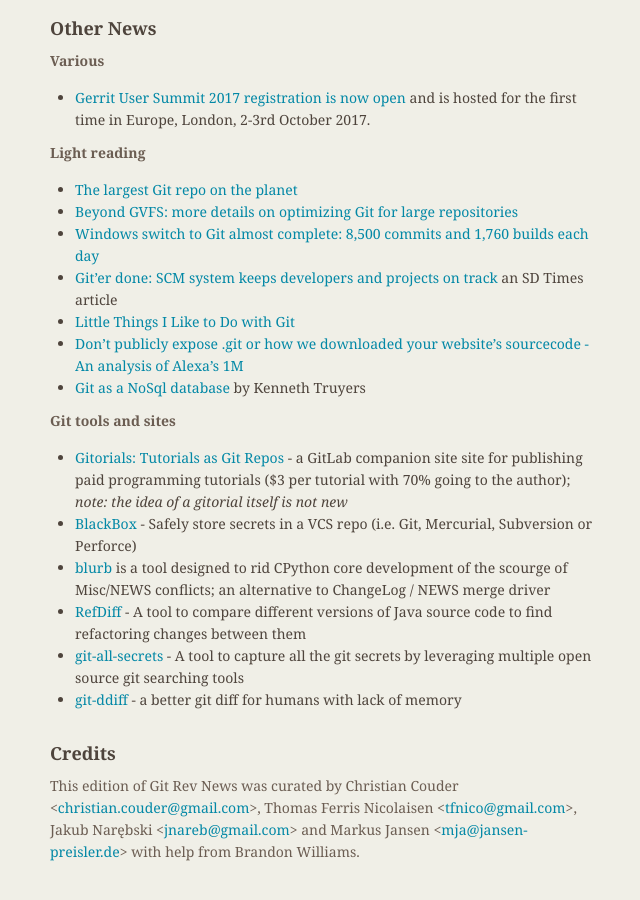
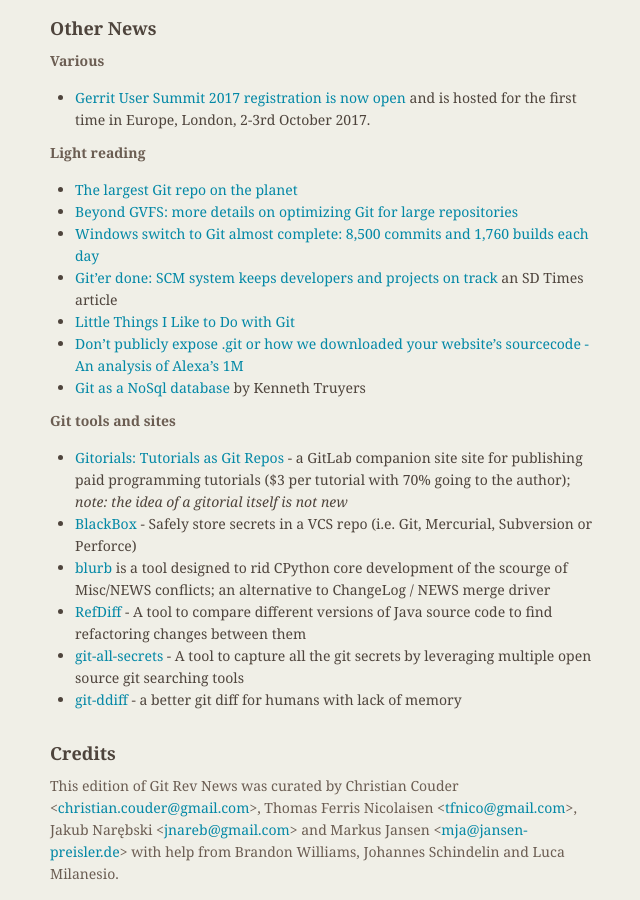
Before and after one commit to git/git.github.io, a Jekyll site: the page built from rev_news/drafts/edition-28.md, in a window 1280 px wide and 900 px high, scrolled down 5531 px. Shown: the whole window, without its empty margins (484-1124 px from the left). Built offline with Jekyll 4.4.1, drawn with Linux system fonts in a browser that asks for light colours; before the commit the page ends 6409 px from its top, so only the background shows below that.

Commit message:
rn-28: add Dscho and Luca among the helpers

```diff
--- a/rev_news/drafts/edition-28.md
+++ b/rev_news/drafts/edition-28.md
@@ -300,7 +300,6 @@
 * [GitLab 9.2](https://about.gitlab.com/2017/05/22/gitlab-9-2-released/) with patches for [9.2.5, 9.1.7, and 9.0.10](https://about.gitlab.com/2017/06/07/gitlab-9-dot-2-dot-5-security-release/)
 * [Bitbucket Server 5.1](https://www.atlassian.com/blog/bitbucket/bitbucket-server-5-1-signed-commits-and-more)
 
-
 ## Other News
 
 __Various__
@@ -334,4 +333,4 @@
 Thomas Ferris Nicolaisen &lt;<tfnico@gmail.com>&gt;,
 Jakub Narębski &lt;<jnareb@gmail.com>&gt; and
 Markus Jansen &lt;<mja@jansen-preisler.de>&gt;
-with help from Brandon Williams.
+with help from Brandon Williams, Johannes Schindelin and Luca Milanesio.
```
